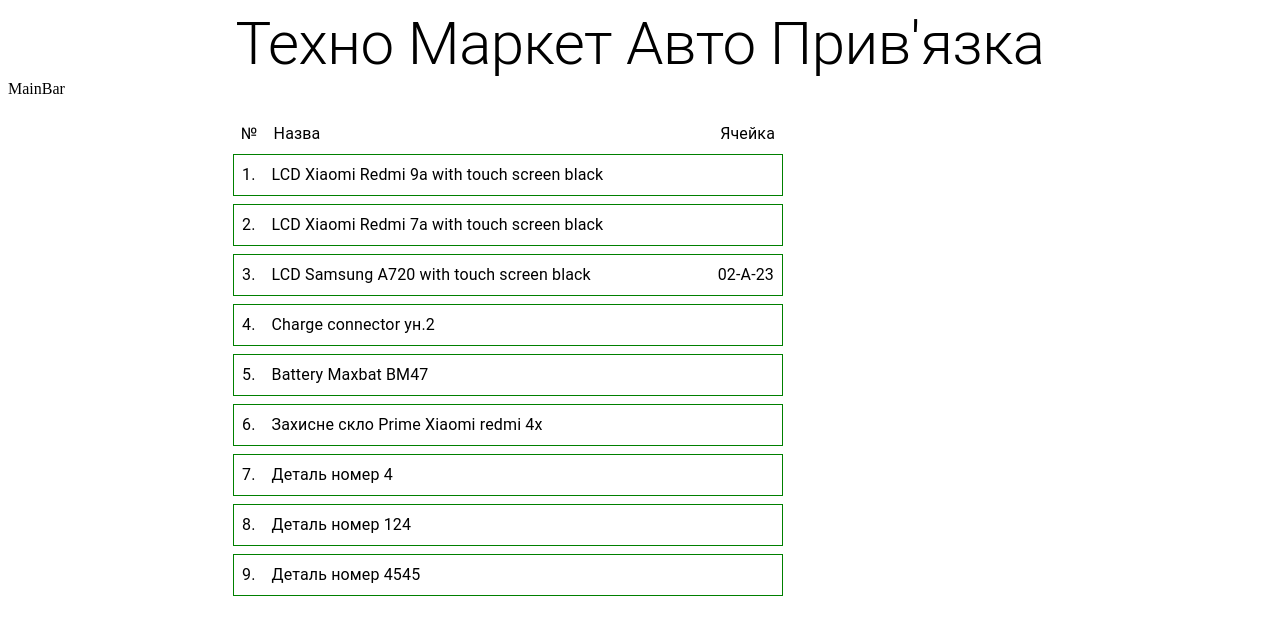
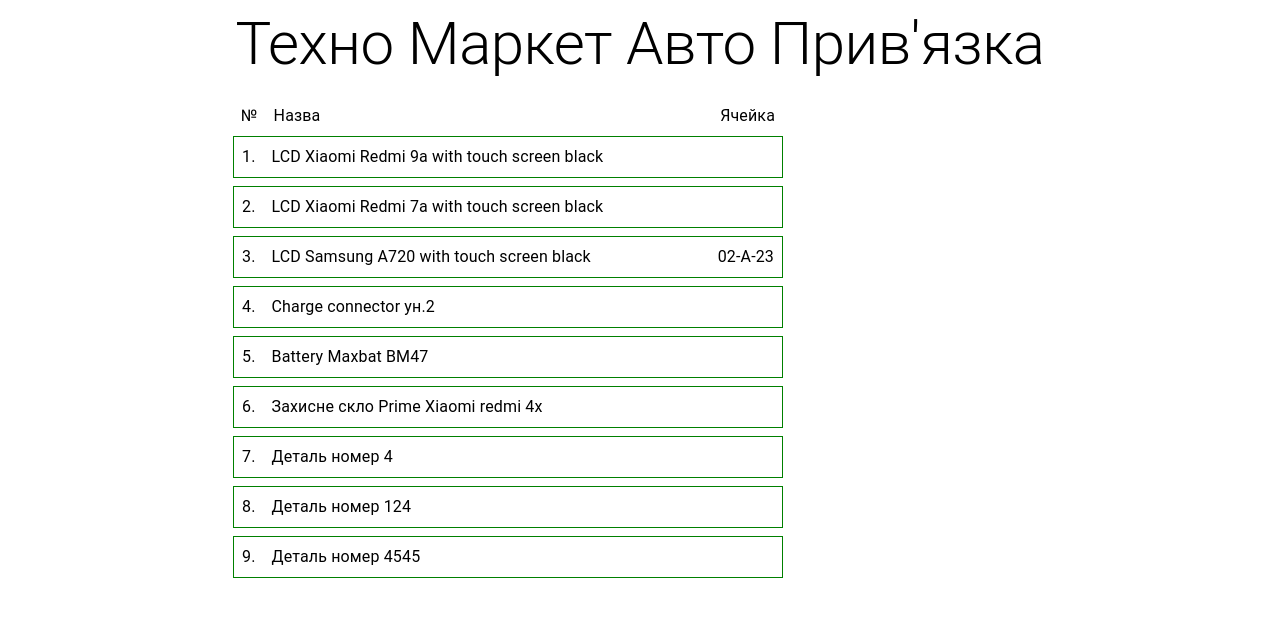
Before and after one commit to the22ndoctober/technostore, a React (Vite) app: page / in a window 1280 px wide. Shown: the top 622 px of the page. Built offline with nearby package versions, Linux system fonts and the light colour scheme.

Commit message:
added grid to main bar

```diff
--- a/src/components/mainBar/MainBar.tsx
+++ b/src/components/mainBar/MainBar.tsx
@@ -1,8 +1,13 @@
+import Grid from '@mui/material/Grid'
 
 
 const MainBar = () => {
   return (
-    <div>MainBar</div>
+    <>
+        <Grid container spacing={0} direction={'row'}>
+
+        </Grid>
+    </>
   )
 }
 
```
